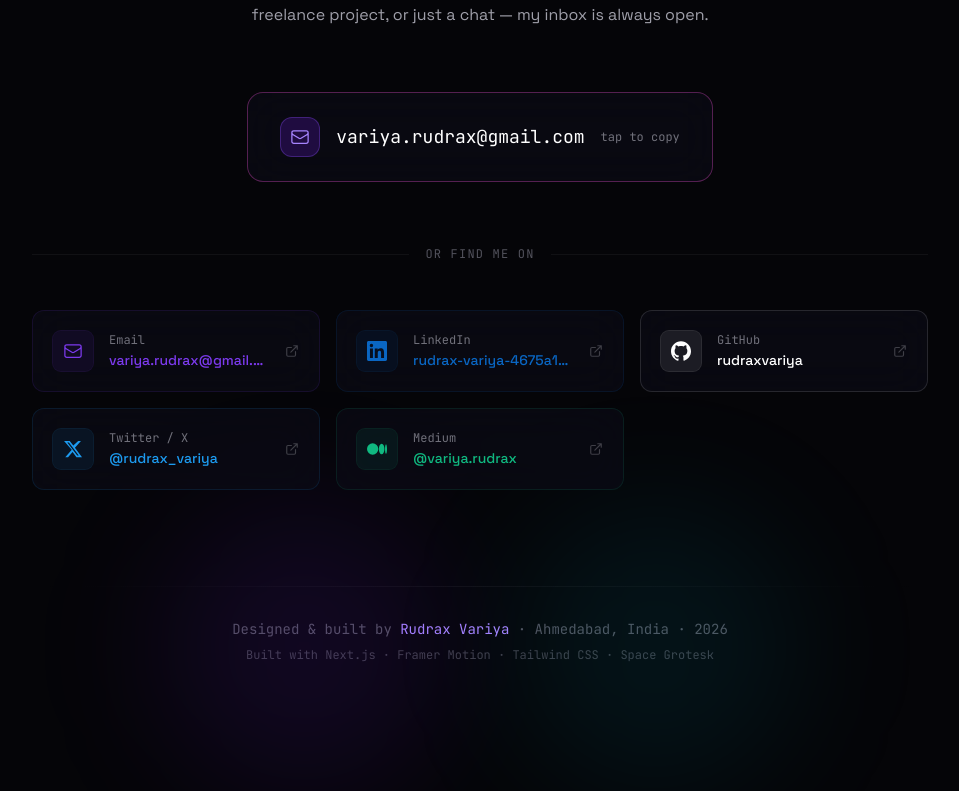
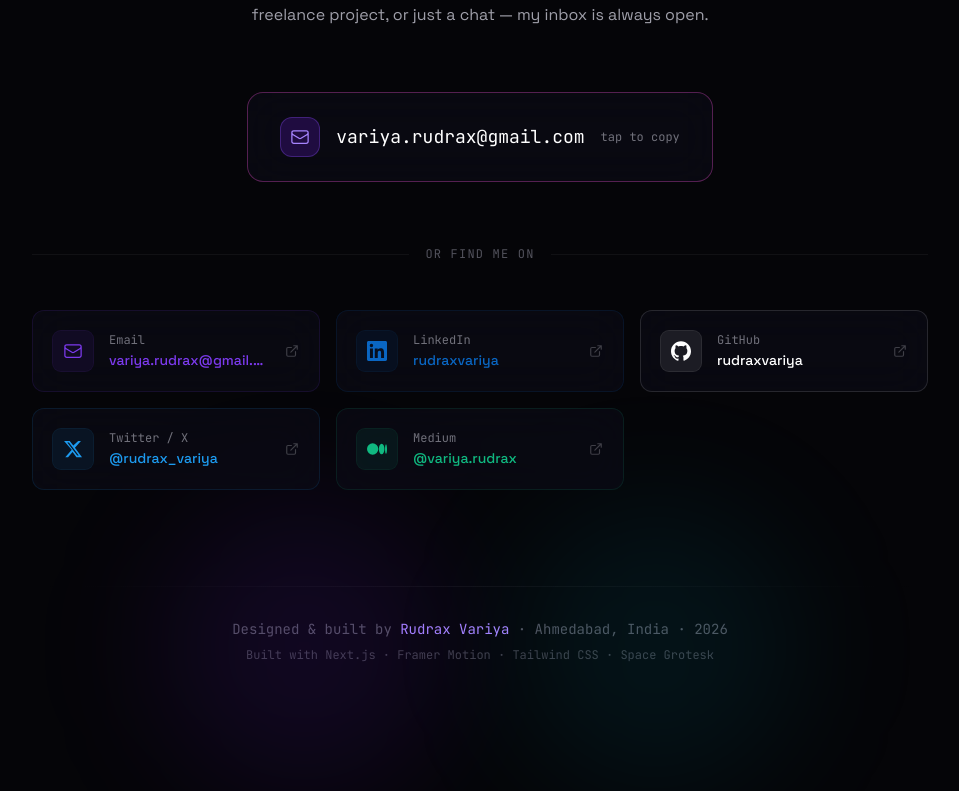
Before and after one commit to rudraxvariya/rudrax, a Next.js app: page / in a window 1280 px wide. Shown: the part 6802-7593 px from the top of the page, without its empty margins (160-1119 px from the left). Built offline with nearby package versions, Linux system fonts and the light colour scheme.

Commit message:
fix: update LinkedIn profile links for consistency

```diff
--- a/app/layout.tsx
+++ b/app/layout.tsx
@@ -111,7 +111,7 @@
               url: "https://rudraxvariya.github.io",
               image: "https://rudraxvariya.github.io/profile.jpg",
               sameAs: [
-                "https://linkedin.com/in/rudrax-variya-4675a1142",
+                "https://linkedin.com/in/rudraxvariya",
                 "https://github.com/rudraxvariya",
                 "https://twitter.com/rudrax_variya",
                 "https://medium.com/@variya.rudrax",
--- a/components/contact.tsx
+++ b/components/contact.tsx
@@ -17,8 +17,8 @@
   },
   {
     label: "LinkedIn",
-    value: "rudrax-variya-4675a1142",
-    href: "https://linkedin.com/in/rudrax-variya-4675a1142",
+    value: "rudraxvariya",
+    href: "https://linkedin.com/in/rudraxvariya",
     color: "#0A66C2",
     icon: (
       <svg viewBox="0 0 24 24" className="w-5 h-5 fill-current">
--- a/components/hero.tsx
+++ b/components/hero.tsx
@@ -248,7 +248,7 @@
         <motion.div variants={itemV} className="mt-10 sm:mt-14 flex items-center justify-center gap-5">
           {[
             { label:"GitHub",   href:"https://github.com/rudraxvariya",             d:"M12 .297c-6.63 0-12 5.373-12 12 0 5.303 3.438 9.8 8.205 11.385.6.113.82-.258.82-.577 0-.285-.01-1.04-.015-2.04-3.338.724-4.042-1.61-4.042-1.61C4.422 18.07 3.633 17.7 3.633 17.7c-1.087-.744.084-.729.084-.729 1.205.084 1.838 1.236 1.838 1.236 1.07 1.835 2.809 1.305 3.495.998.108-.776.417-1.305.76-1.605-2.665-.3-5.466-1.332-5.466-5.93 0-1.31.465-2.38 1.235-3.22-.135-.303-.54-1.523.105-3.176 0 0 1.005-.322 3.3 1.23.96-.267 1.98-.399 3-.405 1.02.006 2.04.138 3 .405 2.28-1.552 3.285-1.23 3.285-1.23.645 1.653.24 2.873.12 3.176.765.84 1.23 1.91 1.23 3.22 0 4.61-2.805 5.625-5.475 5.92.42.36.81 1.096.81 2.22 0 1.606-.015 2.896-.015 3.286 0 .315.21.69.825.57C20.565 22.092 24 17.592 24 12.297c0-6.627-5.373-12-12-12" },
-            { label:"LinkedIn", href:"https://linkedin.com/in/rudrax-variya-4675a1142", d:"M20.447 20.452h-3.554v-5.569c0-1.328-.027-3.037-1.852-3.037-1.853 0-2.136 1.445-2.136 2.939v5.667H9.351V9h3.414v1.561h.046c.477-.9 1.637-1.85 3.37-1.85 3.601 0 4.267 2.37 4.267 5.455v6.286zM5.337 7.433a2.062 2.062 0 0 1-2.063-2.065 2.064 2.064 0 1 1 2.063 2.065zm1.782 13.019H3.555V9h3.564v11.452zM22.225 0H1.771C.792 0 0 .774 0 1.729v20.542C0 23.227.792 24 1.771 24h20.451C23.2 24 24 23.227 24 22.271V1.729C24 .774 23.2 0 22.222 0h.003z" },
+            { label:"LinkedIn", href:"https://linkedin.com/in/rudraxvariya", d:"M20.447 20.452h-3.554v-5.569c0-1.328-.027-3.037-1.852-3.037-1.853 0-2.136 1.445-2.136 2.939v5.667H9.351V9h3.414v1.561h.046c.477-.9 1.637-1.85 3.37-1.85 3.601 0 4.267 2.37 4.267 5.455v6.286zM5.337 7.433a2.062 2.062 0 0 1-2.063-2.065 2.064 2.064 0 1 1 2.063 2.065zm1.782 13.019H3.555V9h3.564v11.452zM22.225 0H1.771C.792 0 0 .774 0 1.729v20.542C0 23.227.792 24 1.771 24h20.451C23.2 24 24 23.227 24 22.271V1.729C24 .774 23.2 0 22.222 0h.003z" },
             { label:"Twitter",  href:"https://twitter.com/rudrax_variya",            d:"M18.244 2.25h3.308l-7.227 8.26 8.502 11.24H16.17l-4.714-6.231-5.401 6.231H2.747l7.73-8.835L1.254 2.25H8.08l4.259 5.629zm-1.161 17.52h1.833L7.084 4.126H5.117z" },
             { label:"Medium",   href:"https://medium.com/@variya.rudrax",           d:"M13.54 12a6.8 6.8 0 0 1-6.77 6.82A6.8 6.8 0 0 1 0 12a6.8 6.8 0 0 1 6.77-6.82A6.8 6.8 0 0 1 13.54 12zm7.42 0c0 3.54-1.51 6.42-3.38 6.42-1.87 0-3.39-2.88-3.39-6.42s1.52-6.42 3.39-6.42 3.38 2.88 3.38 6.42M24 12c0 3.17-.53 5.75-1.19 5.75-.66 0-1.19-2.58-1.19-5.75s.53-5.75 1.19-5.75C23.47 6.25 24 8.83 24 12z" },
           ].map(s => (
```
